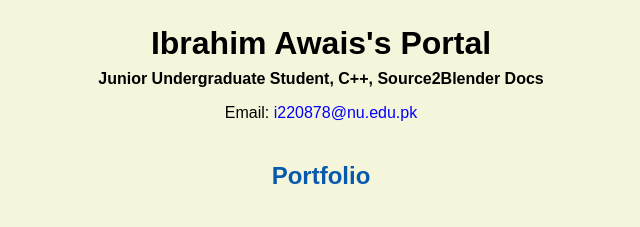
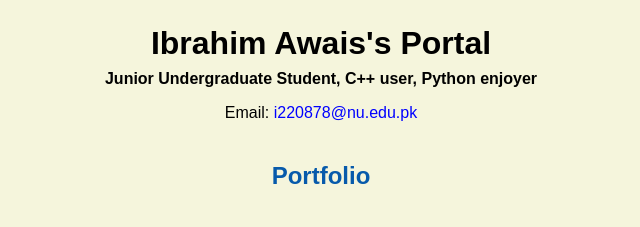
Before and after one commit to i220878/i220878.github.io, a plain HTML site: page index.html in a window 1280 px wide. Shown: the part 433-660 px from the top of the page, 319-959 px from the left. Drawn offline with Linux system fonts and the light colour scheme.

Commit message:
Update index.html

```diff
--- a/index.html
+++ b/index.html
@@ -17,7 +17,7 @@
   <body>
     <img src="images/banner.jpg" width = "75%" alt = "banner">
     <h1>Ibrahim Awais's Portal</h1>
-    <h4>Junior Undergraduate Student, C++, Source2Blender Docs</h4>
+    <h4>Junior Undergraduate Student, C++ user, Python enjoyer</h4>
     <p>Email: <a href="mailto:i220878@nu.edu.pk">i220878@nu.edu.pk</a></p>
 
     <h2>Portfolio</h2>
```
